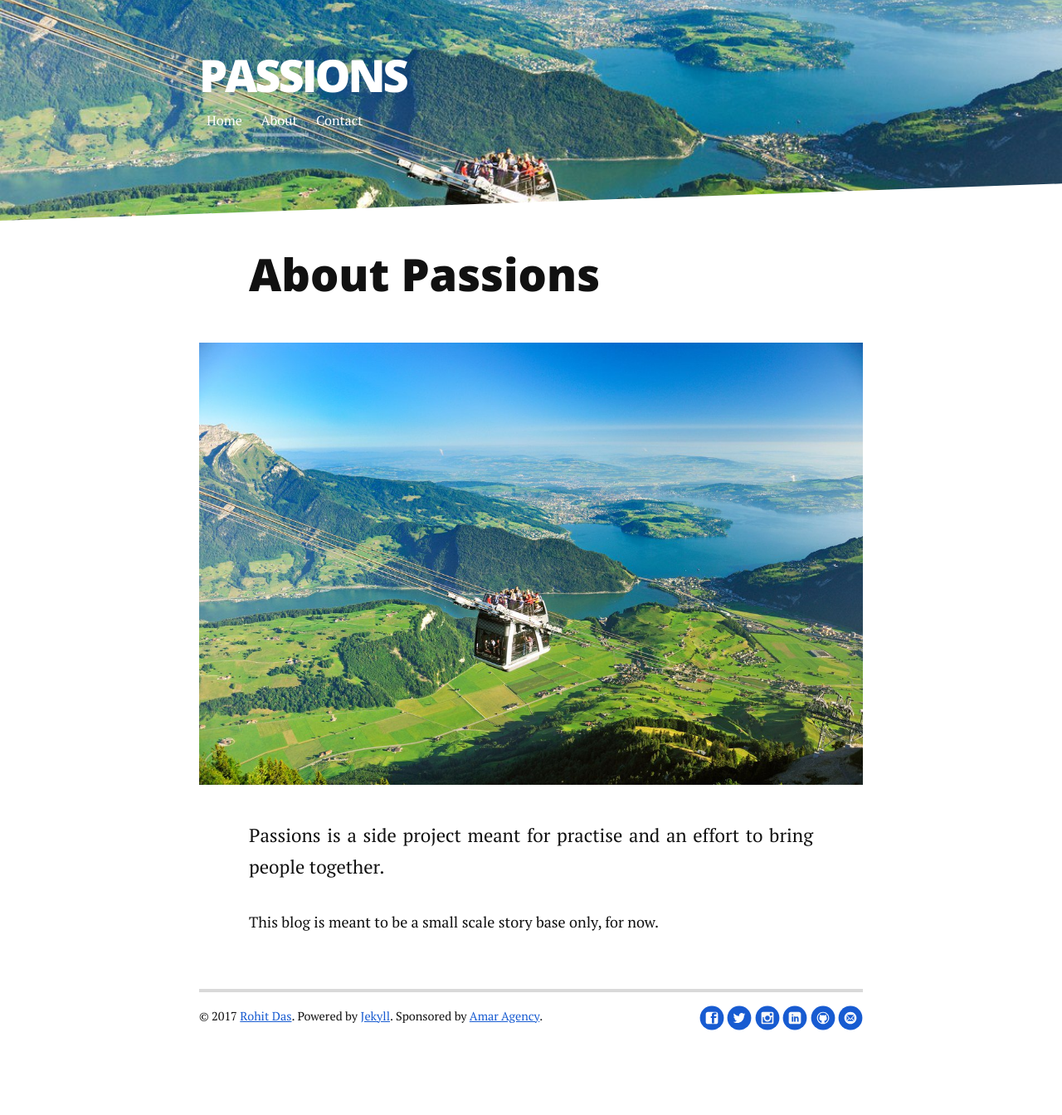
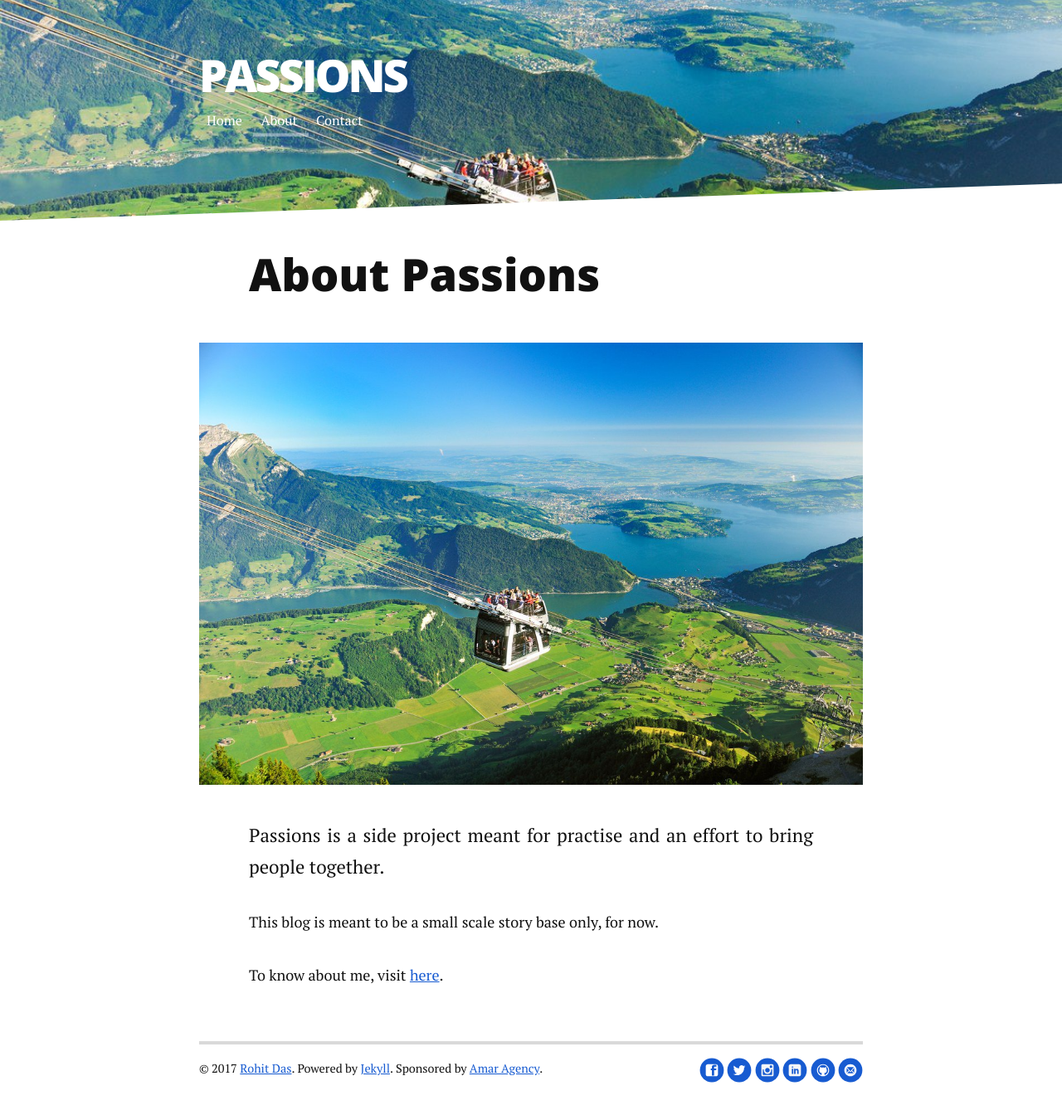
Before and after one commit to mouri11/blogs, a Jekyll site: the page built from about.md, in a window 1280 px wide. Shown: the whole page at 83% size. Built offline with Jekyll 4.4.1, drawn with Linux system fonts in a browser that asks for light colours; nearby versions of some CDN libraries; before the commit the page ends 1281 px from its top, so only the background shows below that.

Commit message:
Minor Changes
Signed-off-by: Rohit Das <rohit.das950@gmail.com>

```diff
--- a/about.md
+++ b/about.md
@@ -8,6 +8,7 @@ title: About Passions
 <img src="{{ '/assets/img/touring.jpg' | prepend: site.baseurl }}" alt="">
 <p class="intro">Passions is a side project meant for practise and an effort to bring people together.</p>
 <p>This blog is meant to be a small scale story base only, for now.</p>
+<p>To know about me, visit <a href="https://mouri11.github.io">here</a>.</p>
 <!--<h2>Features</h2>
 <ul>
 <li>Built with SASS + GULP + BROWSERSYNC + AUTOPREFIXER</li>
```
Also changed, not shown: Gemfile.lock.
